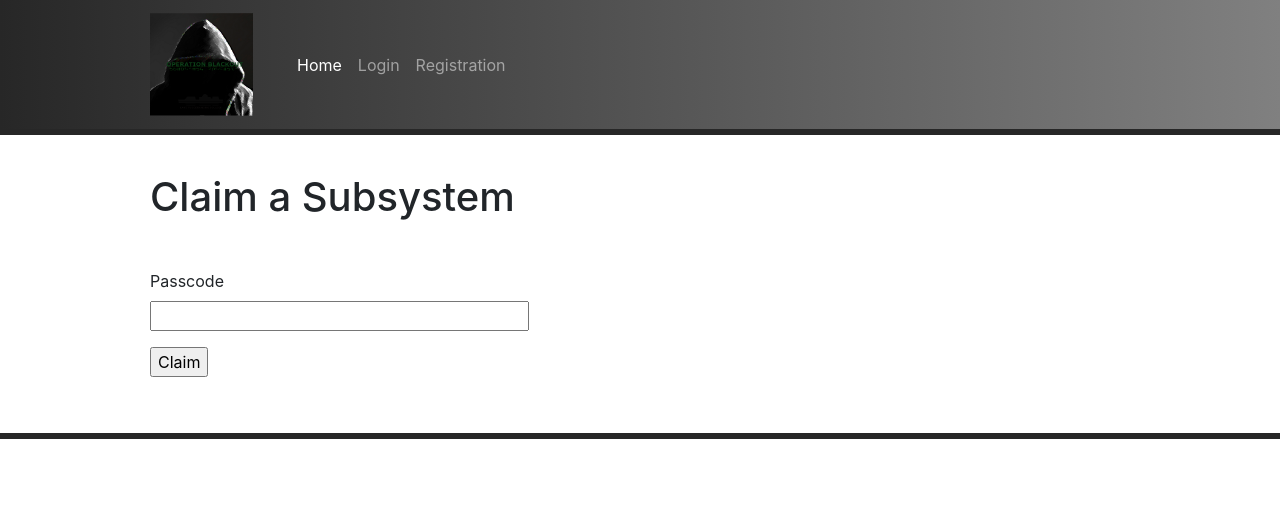
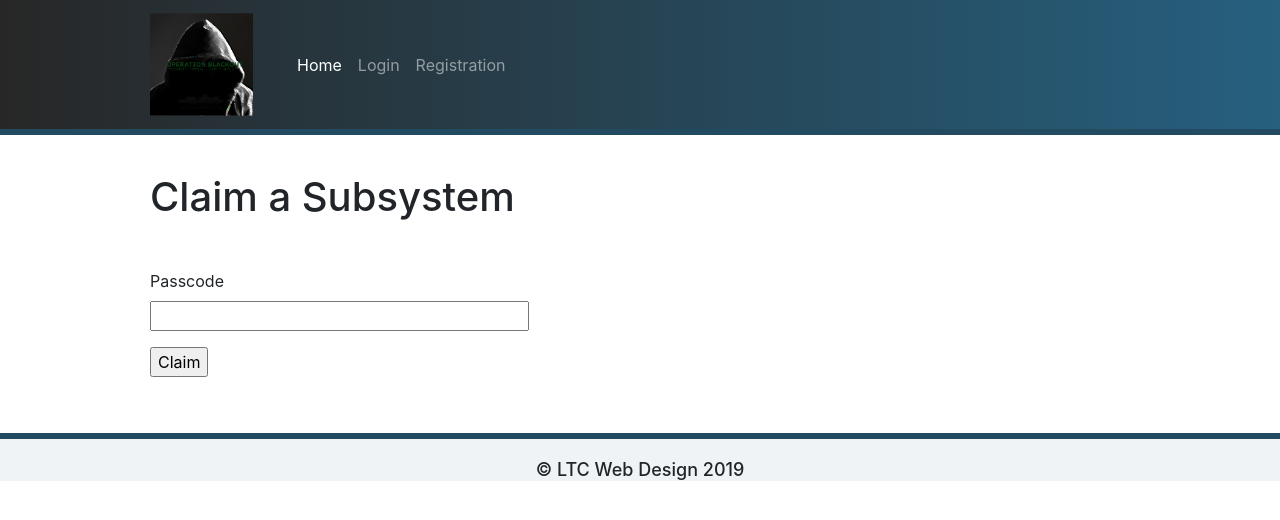
Before and after one commit to LTC-IT/LTC-Range-2019, a Flask app: page /claimtest in a window 1280 px wide. Shown: the top 520 px of the page. Run offline with Flask 2, Linux system fonts and the light colour scheme; parts of the project's set-up code (start-up, migrations or seed data) failed here and were passed over; some libraries are stand-ins or nearby versions.

Commit message:
edit navbar and colours

```diff
--- a/templates/base.html
+++ b/templates/base.html
@@ -21,7 +21,7 @@
 </head>
 
 <body>
-<nav class="navbar navbar-expand-lg navbar-dark" style="background-image: linear-gradient(to right, #272727, grey); padding-left: 150px"><a class="navbar-brand" href="/"><img src="/static/Blackout%20logo.PNG" width="103" height="103"></a>
+<nav class="navbar navbar-expand-lg navbar-dark" style="background-image: linear-gradient(to right, #272727, #26607f); padding-left: 150px"><a class="navbar-brand" href="/"><img src="/static/Blackout%20logo.PNG" width="103" height="103"></a>
     <button class="navbar-toggler" type="button" data-toggle="collapse" data-target="#navbarSupportedContent"
             aria-controls="navbarSupportedContent" aria-expanded="false" aria-label="Toggle navigation"><span
             class="navbar-toggler-icon"></span></button>
@@ -46,7 +46,7 @@
         </ul>
     </div>
 </nav>
-<h1 style="border: #272727 3px solid">  </h1>
+<h1 style="border: #224a61 3px solid">  </h1>
 {% with messages = get_flashed_messages() %}
   {% if messages %}
     <ul class=flashes>
@@ -58,14 +58,14 @@
 {% endwith %}
 </body>
     <!-- Dynamic content -->
-    <section class="content" style="padding-left: 150px; padding-top: 30px">
+    <section class="content" style="padding-left: 150px; padding-top: 30px; padding-bottom: 40px">
         <header>
             {% block header %}{% endblock %}
         </header>
         {% block content %}{% endblock %}
     </section>
-    <footer style="padding-top: 40px">
-        <h1 style="border: #272727 3px solid">  </h1>
+    <footer style="padding-top: 20px; background-color: #f0f3f5; border-top: 6px solid #224a61;">
+        <h1 style="text-align: center; font-size: 18px;"> © LTC Web Design 2019 </h1>
     </footer>
 </body>
 </html>
```
